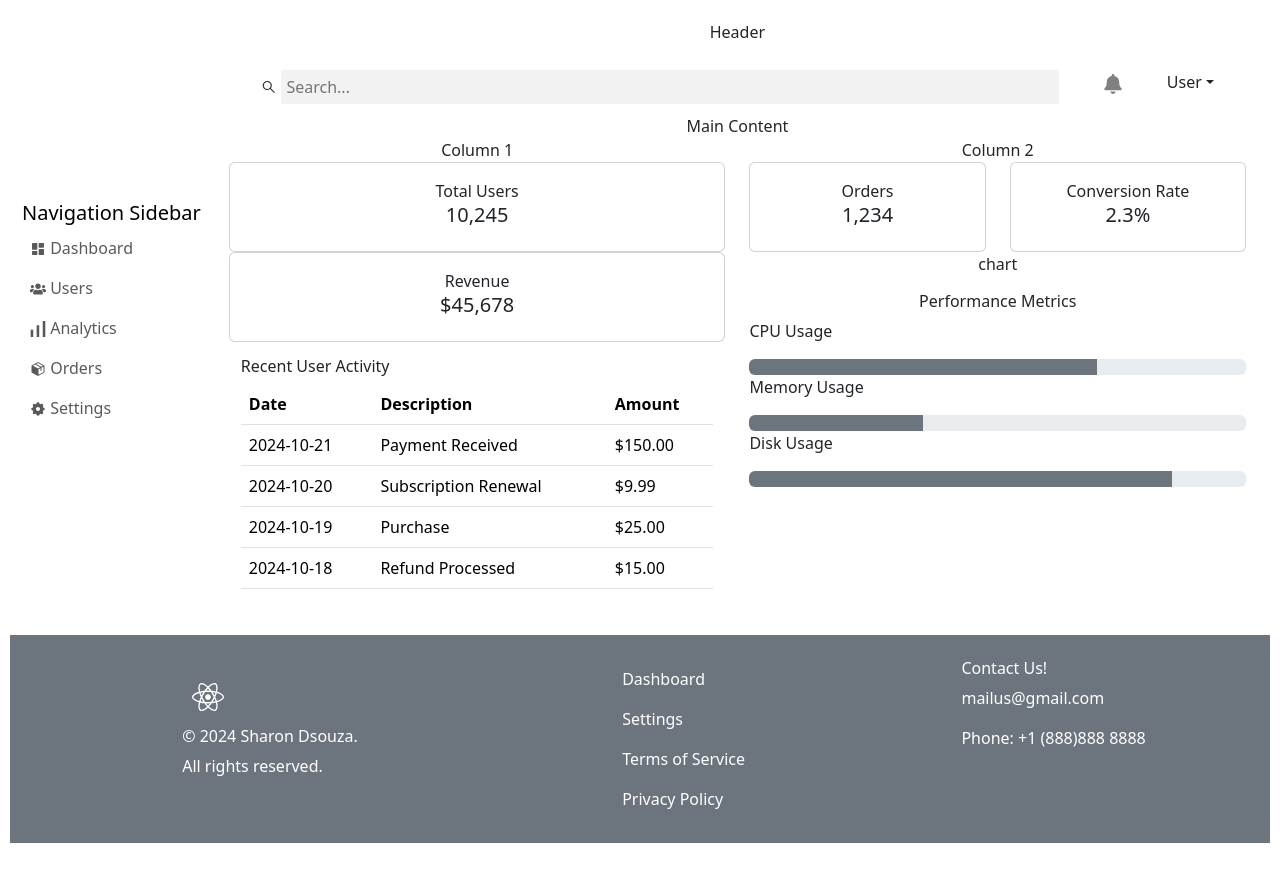
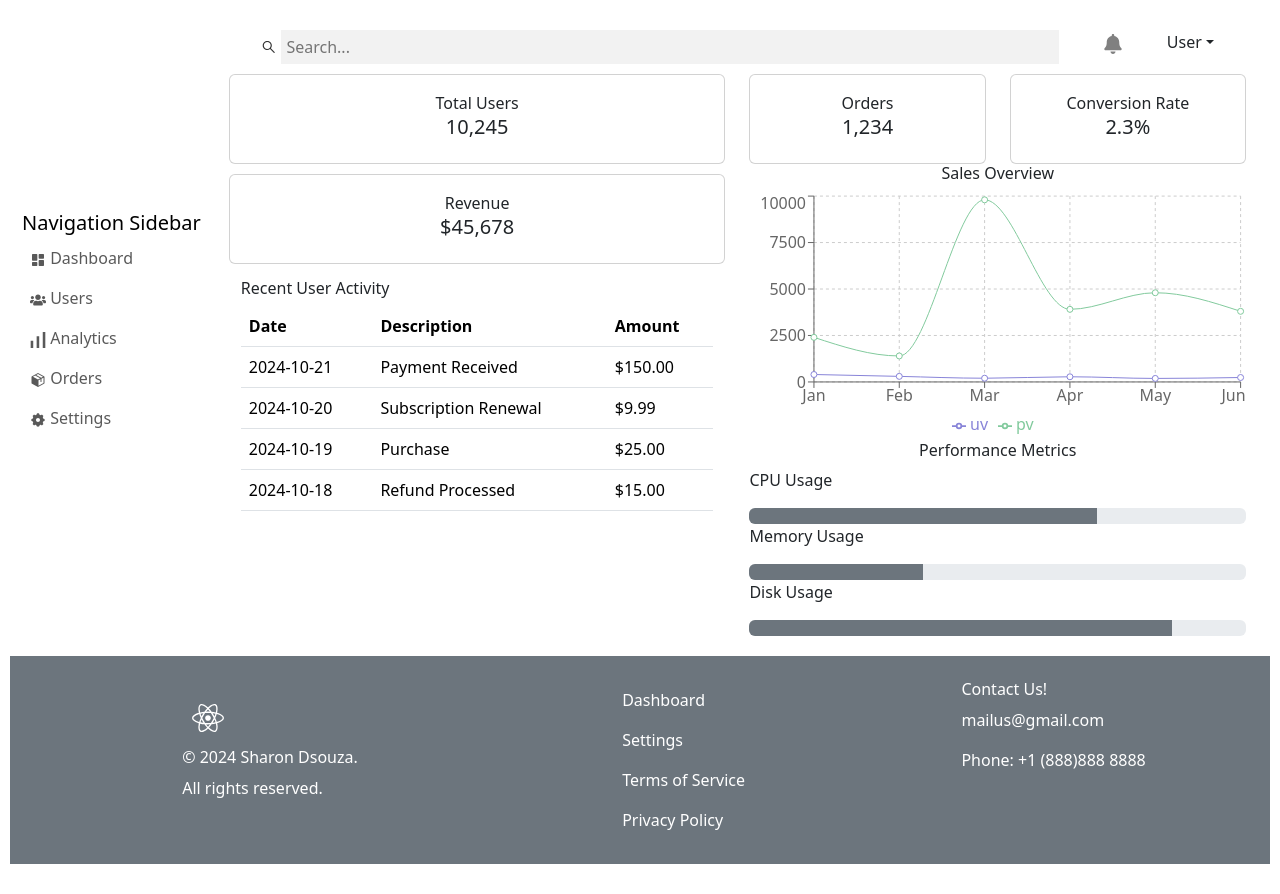
Before and after one commit to sharondsza26/cs696af24-sharondsza26, a React (Create React App) app in the folder week6-exploratory-react-bootstrap/: page / in a window 1280 px wide. Before the commit the page ends 873 px from the top, so only its background shows below. Built offline with nearby package versions, Linux system fonts and the light colour scheme.

Commit message:
implemented a line chart using recharts

```diff
--- a/week6-exploratory-react-bootstrap/package.json
+++ b/week6-exploratory-react-bootstrap/package.json
@@ -12,6 +12,7 @@
     "react-dom": "^18.3.1",
     "react-icons": "^5.3.0",
     "react-scripts": "5.0.1",
+    "recharts": "^2.13.0",
     "web-vitals": "^2.1.4"
   },
   "scripts": {
--- a/week6-exploratory-react-bootstrap/src/App.css
+++ b/week6-exploratory-react-bootstrap/src/App.css
@@ -101,3 +101,7 @@
   margin-top: 5px;
   text-align: left;
 }
+
+.Card {
+  margin-top: 10px;
+}
--- a/week6-exploratory-react-bootstrap/src/App.js
+++ b/week6-exploratory-react-bootstrap/src/App.js
@@ -9,6 +9,8 @@ import { RiSettings5Fill } from "react-icons/ri"; // Settings icon
 import { FaBell } from 'react-icons/fa';  // Notification icon
 import { AiOutlineSearch } from 'react-icons/ai';  // Search icon
 import { NavDropdown } from 'react-bootstrap';
+import { LineChart, Line, XAxis, YAxis, CartesianGrid, Tooltip, Legend, ResponsiveContainer } from 'recharts';
+
 import Footer from './components/Footer';
 
 
@@ -19,6 +21,16 @@ function App() {
     { date: '2024-10-19', description: 'Purchase', amount: '$25.00' },
     { date: '2024-10-18', description: 'Refund Processed', amount: '$15.00' },
   ];
+
+  const data = [
+    { name: 'Jan', uv: 400, pv: 2400 },
+    { name: 'Feb', uv: 300, pv: 1398 },
+    { name: 'Mar', uv: 200, pv: 9800 },
+    { name: 'Apr', uv: 278, pv: 3908 },
+    { name: 'May', uv: 189, pv: 4800 },
+    { name: 'Jun', uv: 239, pv: 3800 },
+  ];
+
   return (
 
     <Container className='main' fluid>
@@ -52,7 +64,7 @@ function App() {
 
         <Container className='header-title' fluid>
         {/* Header Section */}
-        <div className='header'><p>Header</p>
+        <div className='header'>
 
           {/* Header Content */}
           <div className='header-content'>
@@ -79,11 +91,10 @@ function App() {
         </div>
 
         {/* Main Content */}
-        <div className='main-content'> Main Content
+        <div className='main-content'>
           <div className='grid-layout'>
             <Row>
             <Col>
-            Column 1
             <Stack>
             <Card>
               <Card.Body> Total Users
@@ -91,7 +102,7 @@ function App() {
               </Card.Body>
             </Card>
 
-            <Card>
+            <Card className='Card'>
               <Card.Body>Revenue
                 <Card.Title>$45,678</Card.Title>
               </Card.Body>
@@ -122,7 +133,6 @@ function App() {
             </Col>
 
             <Col>
-            Column 2
             <Row>
               <Col>
               <Card>
@@ -141,7 +151,20 @@ function App() {
                </Col>
             </Row>
             <Stack>
-              <p>chart </p>
+            <h6>Sales Overview </h6>
+
+              <ResponsiveContainer width="100%" height={250}>
+                <LineChart data={data}>
+                  <CartesianGrid strokeDasharray="3 3" />
+                  <XAxis dataKey="name" />
+                  <YAxis />
+                  <Tooltip />
+                  <Legend />
+                  <Line type="monotone" dataKey="uv" stroke="#8884d8" activeDot={{ r: 8 }} />
+                  <Line type="monotone" dataKey="pv" stroke="#82ca9d" />
+                </LineChart>
+              </ResponsiveContainer>
+
 
               <div className='performance-metric'>
               <h6>Performance Metrics</h6>
```
Also changed, not shown: 1 other file (tests, documents, lock files or other folders).
